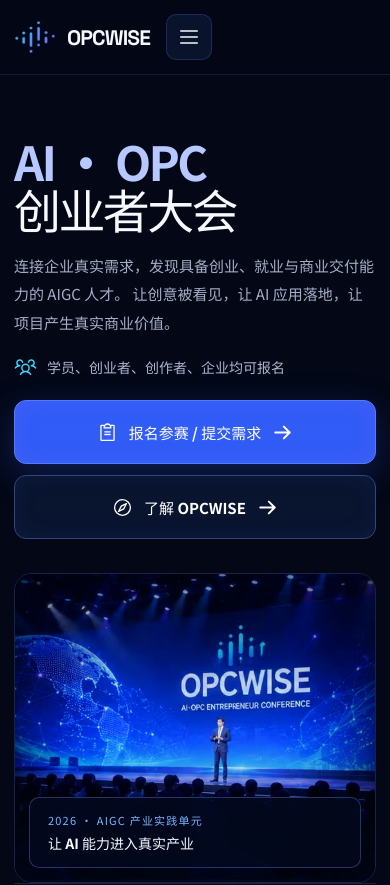
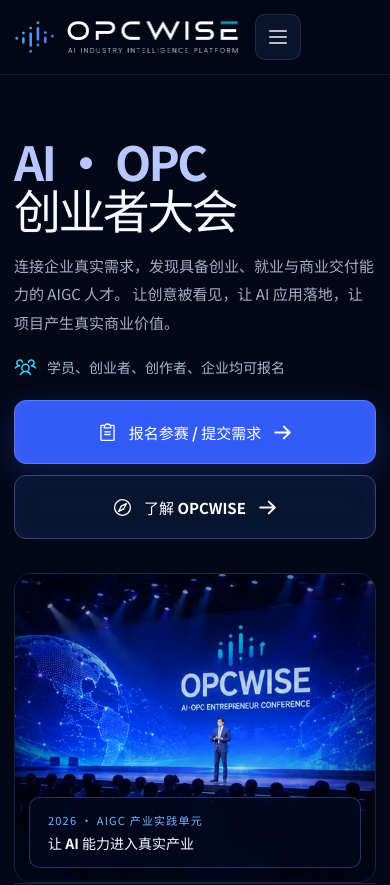
Before and after one commit to sunlingfeng70/opcwise-source, a React (Vite) app: page / in a window 390 px wide. Shown: the top 885 px of the page. Built offline with nearby package versions, Linux system fonts and the light colour scheme.

Commit message:
feat: 导航品牌标识改用 logo 图片

```diff
--- a/src/App.jsx
+++ b/src/App.jsx
@@ -88,10 +88,11 @@
   return (
     <button className="brand" onClick={() => go("home")} aria-label="返回 OPCWISE 首页">
       <img src="/assets/opcwise-mark.png" alt="" />
-      <span className="brand-copy">
+      <img src="/assets/logo.png" alt="" />
+      {/* <span className="brand-copy">
         <strong>OPCWISE</strong>
         {!compact && <small>AI · OPC 创业者大会</small>}
-      </span>
+      </span> */}
     </button>
   );
 }
--- a/src/styles.css
+++ b/src/styles.css
@@ -97,9 +97,8 @@
 }
 
 .brand img {
-  width: 58px;
-  height: 48px;
-  object-fit: contain;
+  width: auto;
+  height: 46px;
 }
 
 .brand-copy {
@@ -1931,7 +1930,8 @@
   }
 
   .brand img {
-    width: 48px;
+    width: auto;
+    height: 40px;
   }
 
   .brand-copy strong {
@@ -2138,8 +2138,8 @@
   }
 
   .brand img {
-    width: 42px;
-    height: 40px;
+    width: auto;
+    height: 34px;
   }
 
   .brand-copy strong {
```
Also changed, not shown: public/assets/logo.png (added).
